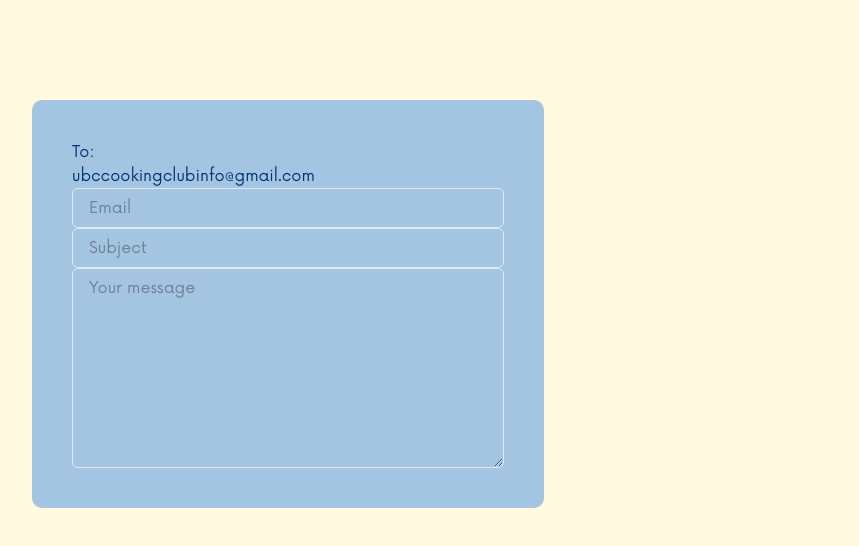
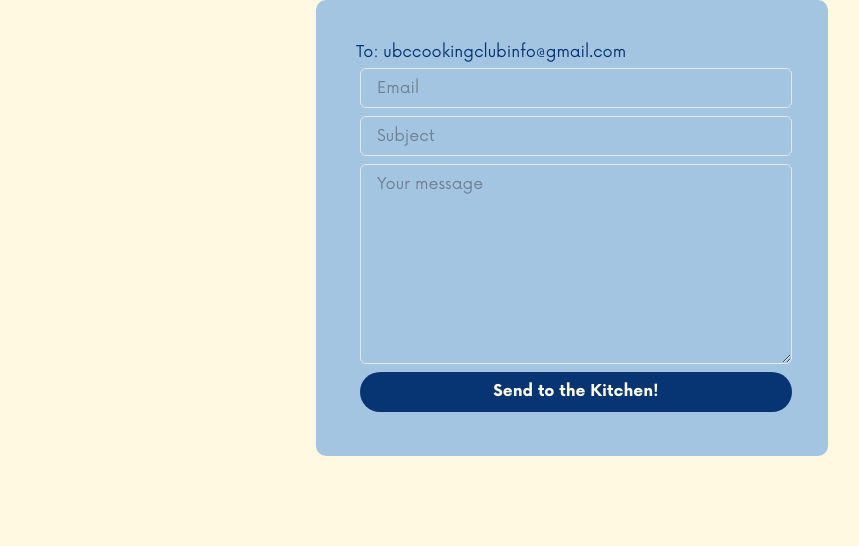
Before and after one commit to ubc-cooking/cooking-club-ubc, a Next.js app: page / in a window 1280 px wide. Shown: the top 546 px of the page, without its empty margins (68-927 px from the left). Built offline with nearby package versions, Linux system fonts and the light colour scheme.

Commit message:
feat: added submit button
TODO: change color value on hover

```diff
--- a/src/components/contact-form/Form.tsx
+++ b/src/components/contact-form/Form.tsx
@@ -7,21 +7,32 @@ import { Box, Text, Input, Textarea, Button } from "@chakra-ui/react";
 
 export function Form() {
     const {register, handleSubmit} = useForm();
-    const [data, setData] = useState("");
-    const inputMargins = 30
+    //const [data, setData] = useState();
+    const inputMargins = 1
+    const submitForm = ((data: any) => {
+        console.log(data) // EMAIL LOGIC HERE
+    })
+
 
     return (
         <Box
             borderRadius='10px'
             width='40%'
-            margin='100px'
+            margin='auto'
             backgroundColor='accent'
             p={10}>
-            <Text>To: <span><Text>ubccookingclubinfo@gmail.com</Text></span></Text>
-            <Input size='md' placeholder="Email" />
-            <Input size='md' placeholder="Subject" />
-            <Textarea size='md' placeholder="Your message" height={200}/>
-
+            <form onSubmit={handleSubmit(submitForm)}>
+                <Text>To: <span>ubccookingclubinfo@gmail.com</span></Text>
+                <Input size='md' placeholder="Email" type="email" margin={inputMargins} {...register("Email", {required: true})} />
+                <Input size='md' placeholder="Subject" margin={inputMargins} {...register("Subject", {required: true})}/>
+                <Textarea size='md' placeholder="Your message" height={200} margin={inputMargins} {...register("Your message", {required: true})}/>
+                <Button type="submit"
+                borderRadius='20px'
+                backgroundColor='primary'
+                color='background'
+                width='100%'
+                margin={inputMargins}>Send to the Kitchen!</Button>
+            </form>
         </Box>
     )
 }
```
